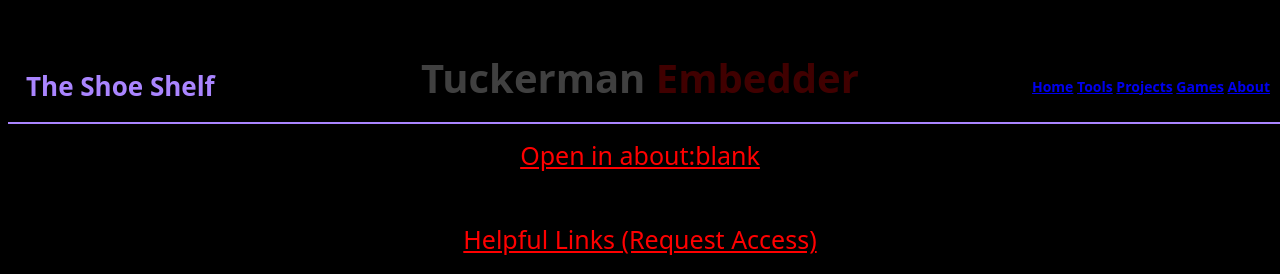
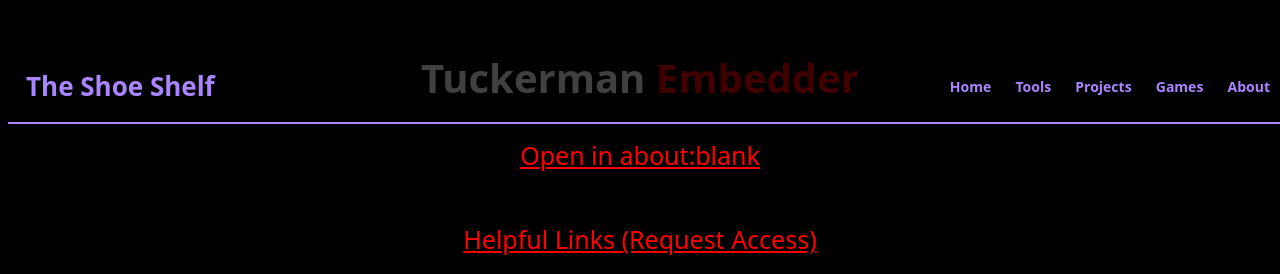
Before and after one commit to slimeyshoe/slimeyshoe.github.io, a plain HTML site: page files/t-man embedder.html in a window 1280 px wide. Shown: the top 274 px of the page. Drawn offline with Linux system fonts and the light colour scheme; a script that the page names is missing.

Commit message:
Update t-man embedder.html

```diff
--- a/files/t-man embedder.html
+++ b/files/t-man embedder.html
@@ -45,7 +45,7 @@ header{
     transform:translateY(-5px) scale(1.02);
 }
 
-nav{
+nav a{
 	font-weight:bold;
     color:#aa85ff;
     text-decoration:none;
```
